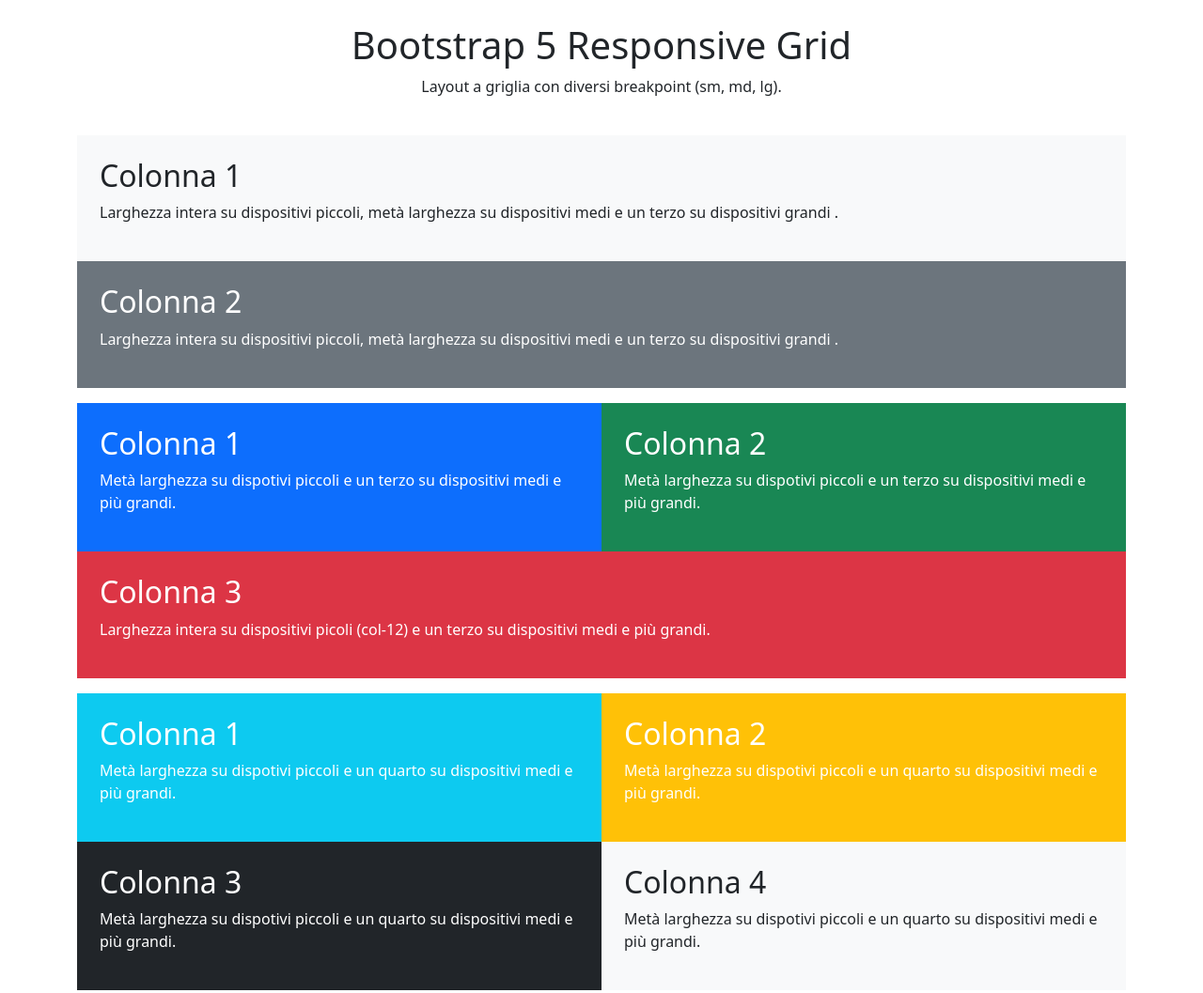
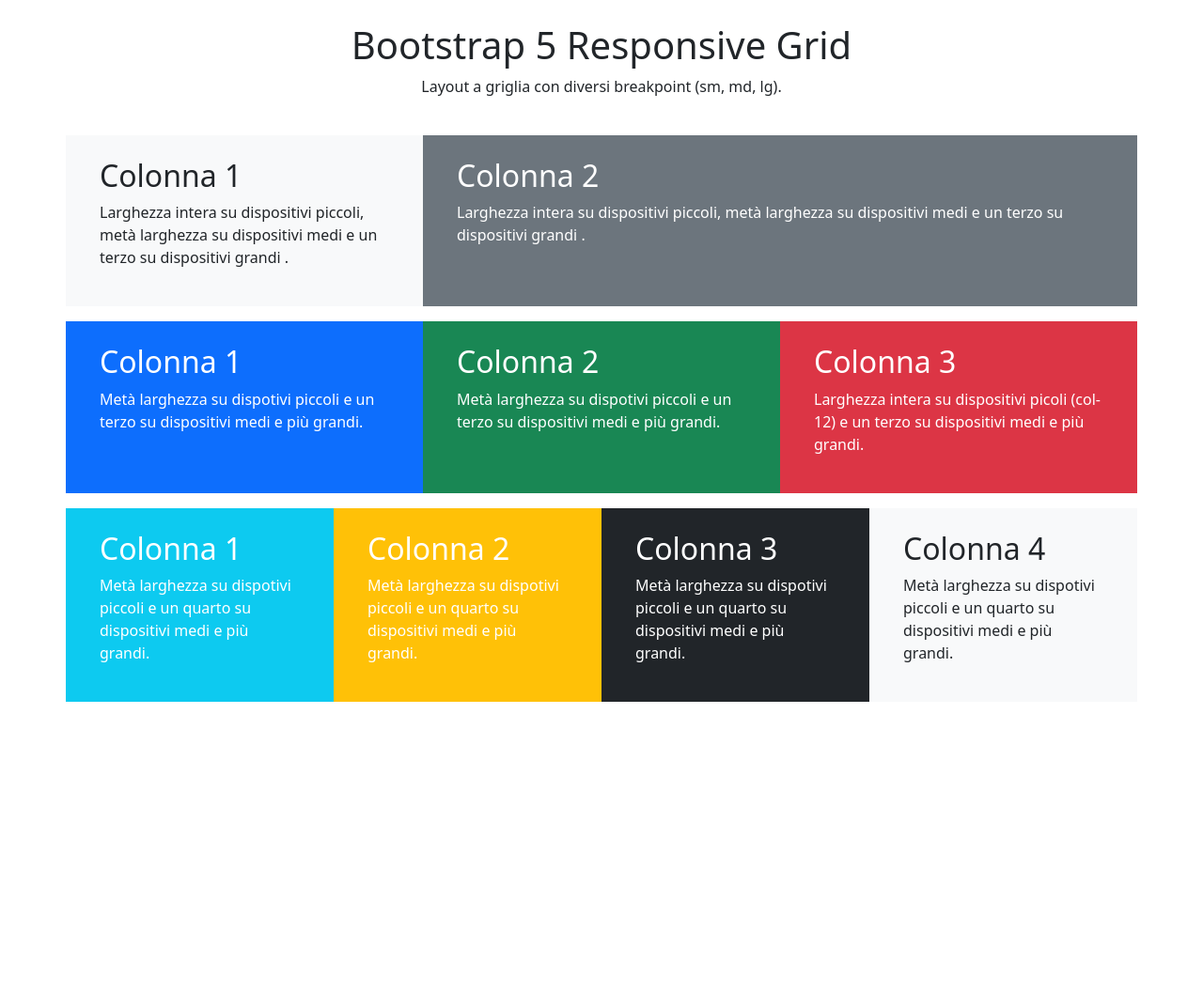
Before and after one commit to Steopa2001/htmlcss-bootstrap-layout, a plain HTML site: page index.html in a window 1280 px wide. Shown: the whole page at 94% size. After the commit the page ends 800 px from the top, so only its background shows below. Drawn offline with nearby package versions, Linux system fonts and the light colour scheme.

Commit message:
end commit

```diff
--- a/index.html
+++ b/index.html
@@ -28,42 +28,40 @@
 
     <div class="container">
       <div class="row">
-        <div class="col-12">
-          <div class="box p-4  bg-light">
+        <div class="col-12 col-md-6 col-lg-4 bg-light">
+          <div class="box p-4">
             <h2>Colonna 1</h2>
+            <p>Larghezza intera su dispositivi piccoli, metà larghezza su dispositivi medi e un terzo su dispositivi grandi .</p>
+          </div>
+        </div>
+          <div class="col-12 col-md-6 col-lg-8 bg-secondary">
+          <div class="box p-4 text-white">
+            <h2>Colonna 2</h2>
             <p>Larghezza intera su dispositivi piccoli, metà larghezza su dispositivi medi e un terzo su dispositivi grandi .</p>
           </div>
         </div>
       </div>
 
-      <div class="row">
-        <div class="col-12">
-          <div class="box p-4 bg-secondary text-white">
-            <h2>Colonna 2</h2>
-            <p>Larghezza intera su dispositivi piccoli, metà larghezza su dispositivi medi e un terzo su dispositivi grandi .</p>
-          </div>
-        </div>
-      </div>
     </div>
 
 
       <div class="container text-white mt-3">
 
-        <div class="row g-0">
-          <div class="col-6">
-            <div class="box p-4 bg-primary">
+        <div class="row">
+          <div class="col-6 col-md-4 col-lg-4 bg-primary">
+            <div class="box p-4">
               <h2>Colonna 1</h2>
               <p>Metà larghezza su dispotivi piccoli e un terzo su dispositivi medi e più grandi.</p>
             </div>
           </div>
-            <div class="col-6">
-            <div class="box p-4 bg-success">
+            <div class="col-6 col-md-4 col-lg-4 bg-success">
+            <div class="box p-4 ">
               <h2>Colonna 2</h2>
               <p>Metà larghezza su dispotivi piccoli e un terzo su dispositivi medi e più grandi.</p>
             </div>
           </div>
-               <div class="col-12">
-            <div class="box p-4 bg-danger">
+               <div class="col-12 col-md-4 col-lg-4 bg-danger">
+            <div class="box p-4">
               <h2>Colonna 3</h2>
               <p>Larghezza intera su dispositivi picoli (col-12) e un terzo su dispositivi medi e più grandi.</p>
             </div>
@@ -74,30 +72,30 @@
     </div>
 
     <div class="container mt-3">
-      <div class="row row-cols-2 g-0">
-        <div class="col text-white">
-          <div class="box p-4 bg-info">
+      <div class="row row-cols-2">
+        <div class="col-6 col-md-3 col-lg-3 text-white bg-info">
+          <div class="box p-4">
             <h2>Colonna 1</h2>
             <p>Metà larghezza su dispotivi piccoli e un quarto su dispositivi medi e più grandi.</p>
           </div>
         </div>
 
-        <div class="col text-white">
-          <div class="box p-4 bg-warning">
+        <div class="col-6 col-md-3 col-lg-3 text-white bg-warning">
+          <div class="box p-4">
             <h2>Colonna 2</h2>
             <p>Metà larghezza su dispotivi piccoli e un quarto su dispositivi medi e più grandi.</p>
           </div>
         </div>
 
-        <div class="col text-white">
-          <div class="box p-4 bg-dark">
+        <div class="col-6 col-md-3 col-lg-3 text-white bg-dark">
+          <div class="box p-4">
             <h2>Colonna 3</h2>
             <p>Metà larghezza su dispotivi piccoli e un quarto su dispositivi medi e più grandi.</p>
           </div>
         </div>
 
-        <div class="col">
-          <div class="box p-4 bg-light">
+        <div class="col-6 col-md-3 col-lg-3 bg-light">
+          <div class="box p-4">
             <h2>Colonna 4</h2>
             <p>Metà larghezza su dispotivi piccoli e un quarto su dispositivi medi e più grandi.</p>
           </div>
@@ -106,30 +104,30 @@
     </div>
 <!--
     <div class="container mt-3 text-white">
-      <div class="row g-0">
-        <div class="col-6">
-            <div class="box p-4 bg-info">
+      <div class="row">
+        <div class="col-6 bg-info">
+            <div class="box p-4">
               <h2>Colonna 1</h2>
               <p>Metà larghezza su dispotivi piccoli e un quarto su dispositivi medi e più grandi.</p>
             </div>
           </div>
 
-        <div class="col-6">
-            <div class="box p-4 bg-warning">
+        <div class="col-6 bg-warning">
+            <div class="box p-4">
               <h2>Colonna 1</h2>
               <p>Metà larghezza su dispotivi piccoli e un quarto su dispositivi medi e più grandi.</p>
             </div>
           </div>
 
-        <div class="col-6">
-            <div class="box p-4 bg-dark">
+        <div class="col-6 bg-dark">
+            <div class="box p-4">
               <h2>Colonna 1</h2>
               <p>Metà larghezza su dispotivi piccoli e un quarto su dispositivi medi e più grandi.</p>
             </div>
           </div>
 
-        <div class="col-6">
-            <div class="box p-4 bg-light text-black">
+        <div class="col-6 bg-light">
+            <div class="box p-4 text-black">
               <h2>Colonna 1</h2>
               <p>Metà larghezza su dispotivi piccoli e un quarto su dispositivi medi e più grandi.</p>
             </div>
```
